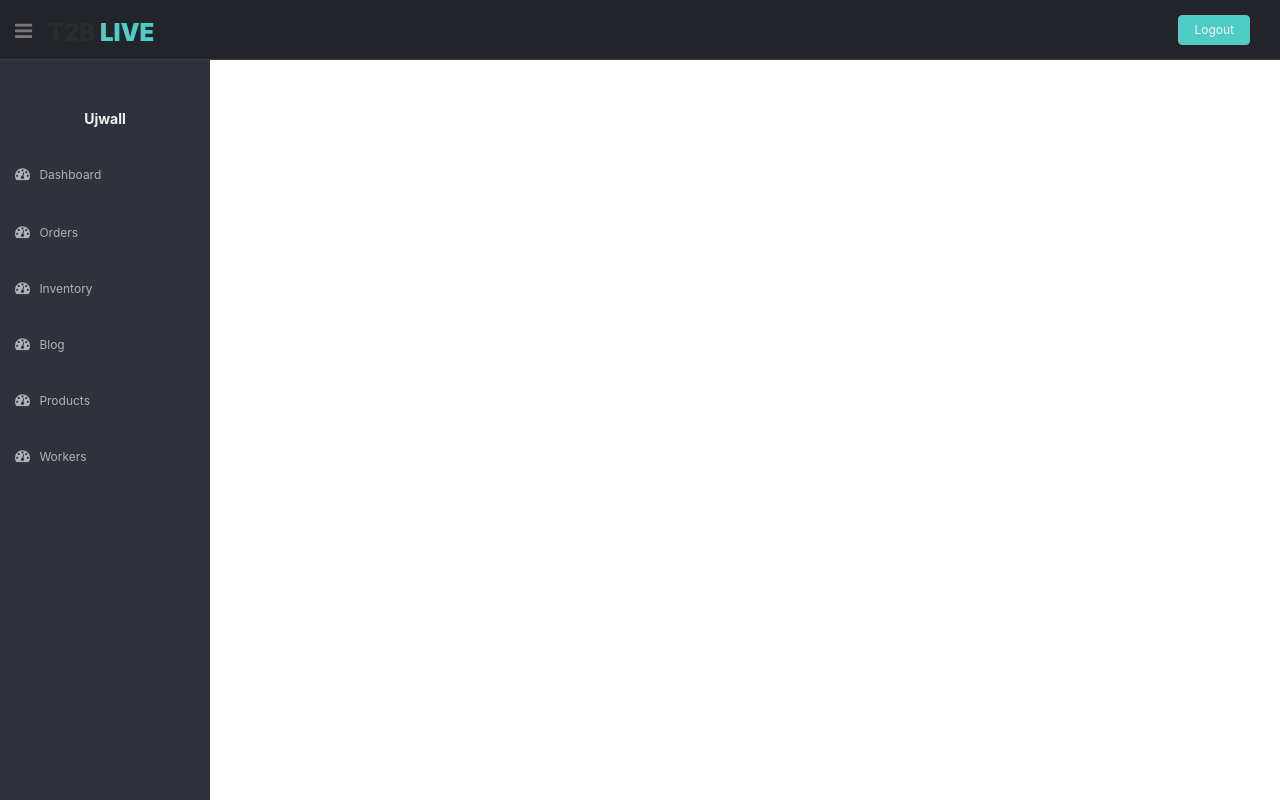
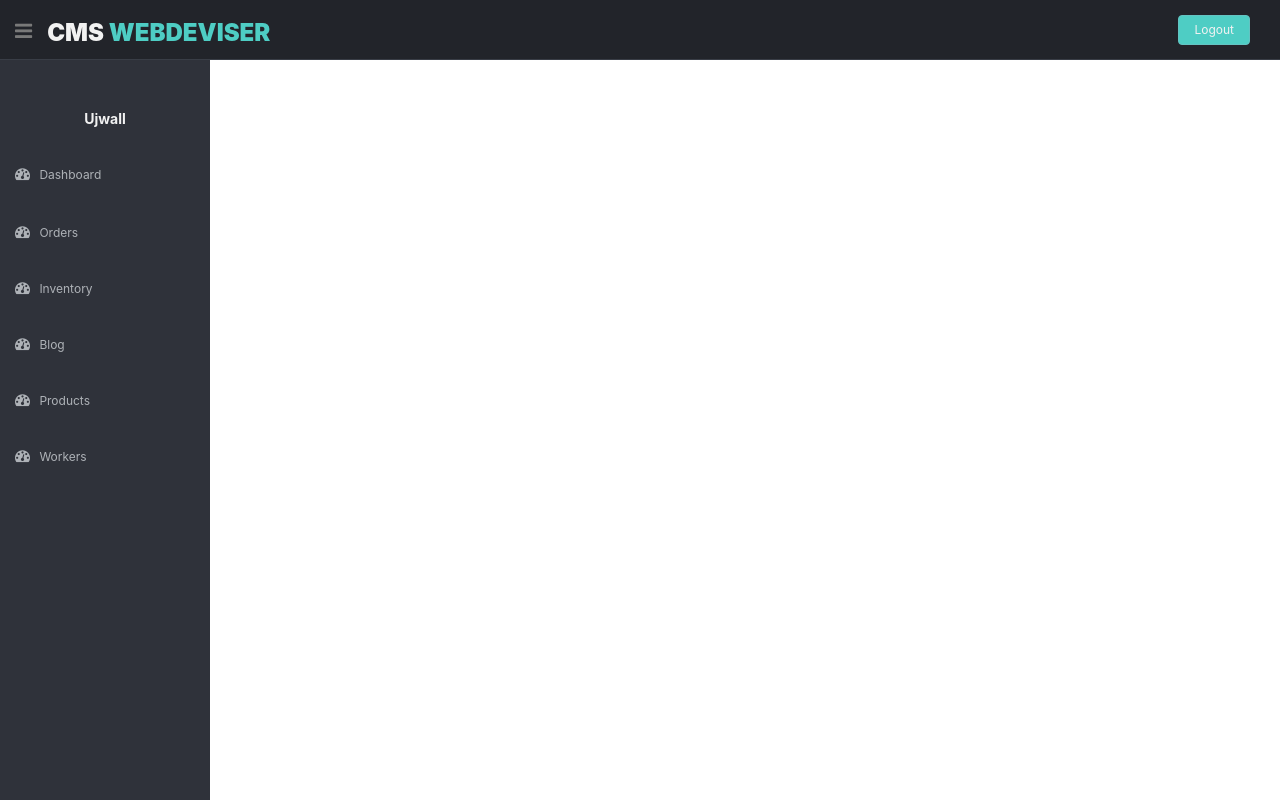
Before and after one commit to Shalinit3/cms, a PHP site: page / in a window 1280 px wide. Run offline with PHP 8.4, Linux system fonts and the light colour scheme; some libraries are stand-ins or nearby versions.

Commit message:
navbar title repaired

```diff
--- a/css/style.css
+++ b/css/style.css
@@ -44,6 +44,7 @@ header a.logo{
 
 header a.logo b{
     font-weight: 900;
+    color:#f2f2f2;
 }
 
 header a.logo span{
--- a/index.html
+++ b/index.html
@@ -20,9 +20,9 @@
             <div class="sidebar-toggle-box">
                 <div class="fa fa-bars tooltips" data-placement="right" data-original-title="Toggle Navigation"></div>
             </div>
-            <a routerLink="../" class="logo">
-                <b>T2B
-                    <span>LIVE</span>
+            <a class="logo">
+                <b>Cms
+                    <span>Webdeviser</span>
                 </b>
             </a>
             <div class="top-menu">
```
